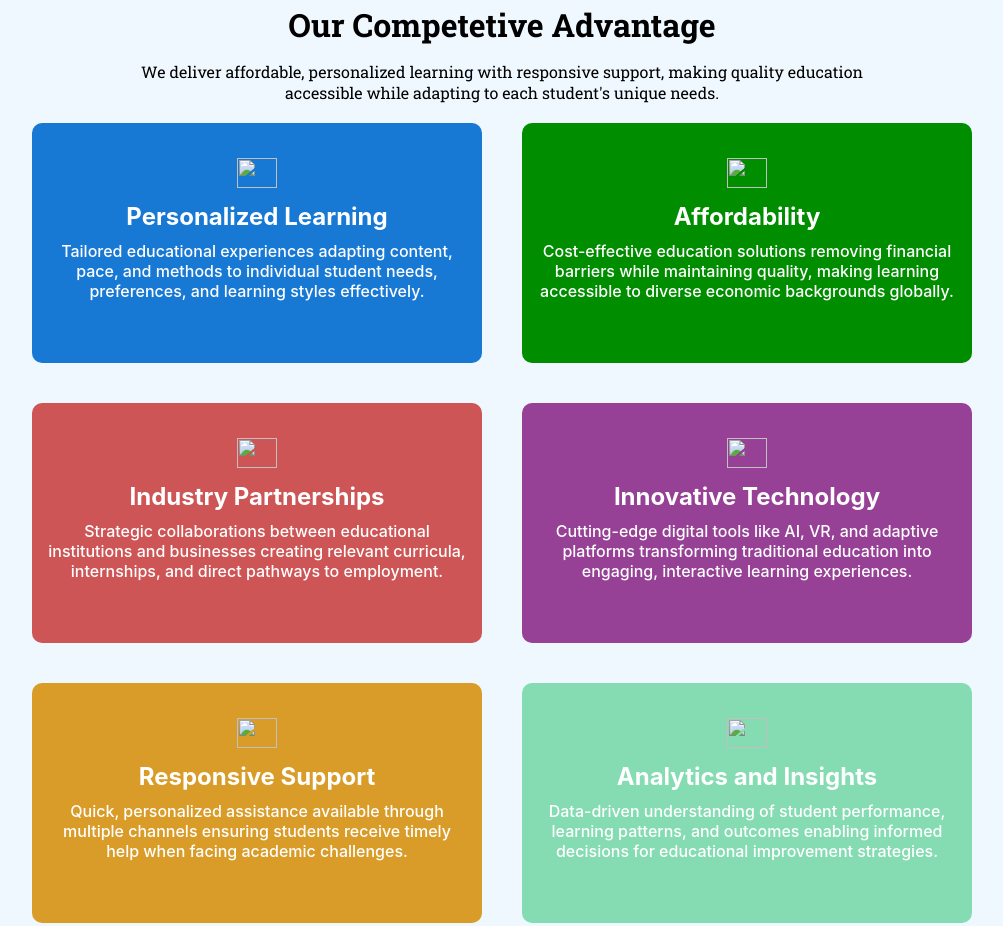
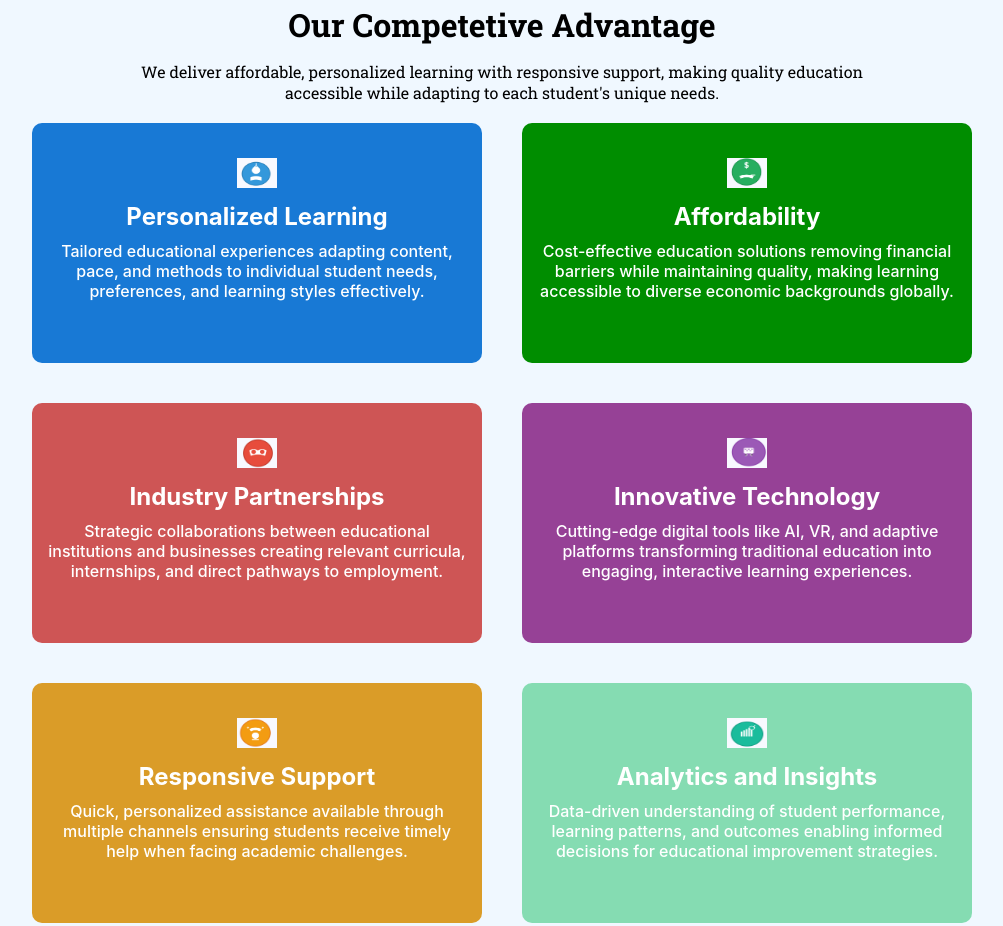
Before and after one commit to Adityashri277/StudySync--Project, a plain HTML site: page index.html in a window 1280 px wide. Shown: the part 817-1743 px from the top of the page, without its empty margins (138-1141 px from the left). Drawn offline with Linux system fonts and the light colour scheme; a web font is replaced by a local one.

Commit message:
Update index.html

```diff
--- a/index.html
+++ b/index.html
@@ -22,7 +22,7 @@
       <div class="header_content">
         <div class="image_box">
           <a href="#Home">
-            <img src="/Projects/golden-pen.webp" class="icon" alt="MainIcon" />
+            <img src="project_images/golden-pen.webp" class="icon" alt="MainIcon" />
             <span class="logo_text">StudySync</span></a
           >
         </div>
@@ -109,7 +109,7 @@
         <div class="cardsection">
           <div class="card1">
             <div class="cardimage">
-              <img src="/Projects/Screenshot 2025-06-12 182249.png" alt="" />
+              <img src="project_images/Screenshot 2025-06-12 182249.png" alt="" />
             </div>
             <div class="cardhead"><h2>Personalized Learning</h2></div>
 
@@ -123,7 +123,7 @@
           </div>
           <div class="card2">
             <div class="cardimage">
-              <img src="/Projects/Screenshot 2025-06-12 182319.png" alt="" />
+              <img src="project_images/Screenshot 2025-06-12 182319.png" alt="" />
             </div>
             <div class="cardhead"><h2>Affordability</h2></div>
             <div class="cardpara">
@@ -136,7 +136,7 @@
           </div>
           <div class="card3">
             <div class="cardimage">
-              <img src="/Projects/Screenshot 2025-06-12 182326.png" alt="" />
+              <img src="project_images/Screenshot 2025-06-12 182326.png" alt="" />
             </div>
             <div class="cardhead"><h2>Industry Partnerships</h2></div>
             <div class="cardpara">
@@ -149,7 +149,7 @@
           </div>
           <div class="card4">
             <div class="cardimage">
-              <img src="/Projects/Screenshot 2025-06-12 182406.png" alt="" />
+              <img src="project_images/Screenshot 2025-06-12 182406.png" alt="" />
             </div>
             <div class="cardhead"><h2>Innovative Technology</h2></div>
             <div class="cardpara">
@@ -162,7 +162,7 @@
           </div>
           <div class="card5">
             <div class="cardimage">
-              <img src="/Projects/Screenshot 2025-06-12 182333.png" alt="" />
+              <img src="project_images/Screenshot 2025-06-12 182333.png" alt="" />
             </div>
             <div class="cardhead"><h2>Responsive Support</h2></div>
             <div class="cardpara">
@@ -175,7 +175,7 @@
           </div>
           <div class="card6">
             <div class="cardimage">
-              <img src="/Projects/Screenshot 2025-06-12 182337.png" alt="" />
+              <img src="project_images/Screenshot 2025-06-12 182337.png" alt="" />
             </div>
             <div class="cardhead"><h2>Analytics and Insights</h2></div>
             <div class="cardpara">
@@ -227,7 +227,7 @@
             students stay organized and focused like never before now."
           </div>
           <div class="timage">
-            <img src="/Projects/2024Drwatson.jpg" alt="" />
+            <img src="project_images/2024Drwatson.jpg" alt="" />
           </div>
           <div class="tname">
             <a href="https://warsaworthodontics.com/orthodontist-in-warsaw/"
@@ -287,14 +287,14 @@
                 ><img src="project_images/250px-Instagram_logo_2022.svg.webp" alt="instagram_logo"
               /></a>
               <a href="https://x.com/"
-                ><img src="/Projects/250px-X_logo_2023.svg.webp" alt="X_logo"
+                ><img src="project_images/250px-X_logo_2023.svg.webp" alt="X_logo"
               /></a>
               <a href="https://github.com/"
                 ><img src="project_images/image.webp" alt="github_logo"
               /></a>
               <a href="https://www.linkedin.com/"
                 ><img
-                  src="/Projects/kMofEFLjobZy_bCuaiDogzBcUT-dz3BBbOrIEjJ-hqOabjK8ieuevGe6wlTD15QzOqw.webp"
+                  src="project_images/kMofEFLjobZy_bCuaiDogzBcUT-dz3BBbOrIEjJ-hqOabjK8ieuevGe6wlTD15QzOqw.webp"
                   alt="Linkedin_logo"
               /></a>
             </nav>
```
